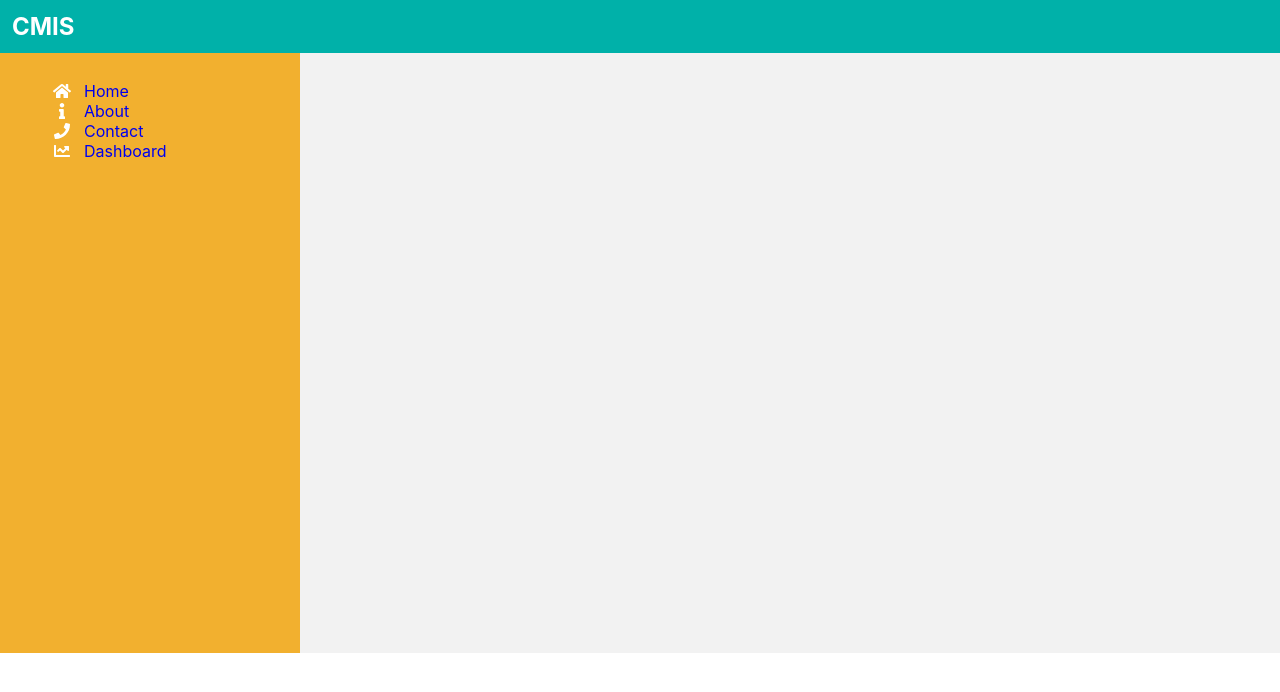
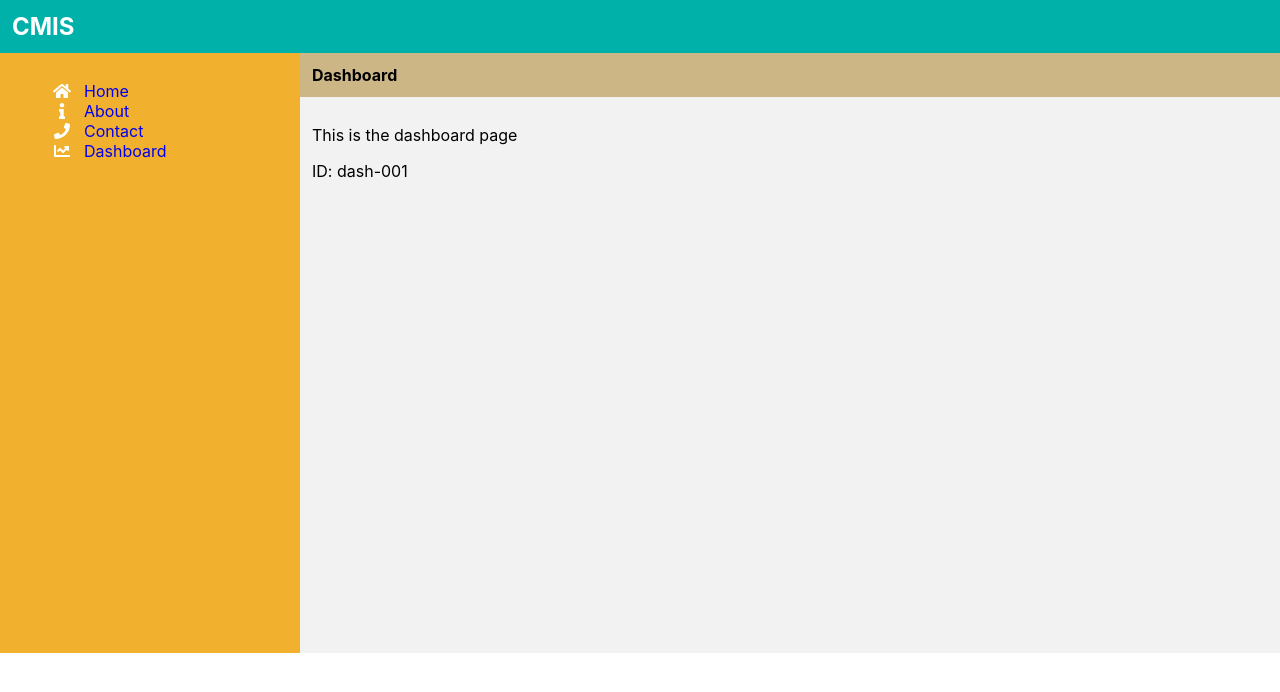
Before and after one commit to anaszakaria/react-app, a React (Create React App) app: page /dashboard/dash-001 in a window 1280 px wide. Shown: the top 692 px of the page. Built offline with nearby package versions, Linux system fonts and the light colour scheme.

Commit message:
Updated route params configuration

```diff
--- a/src/components/LeftPanel.js
+++ b/src/components/LeftPanel.js
@@ -12,7 +12,7 @@ export default class LeftPanel extends Component {
                 { id: 'list001', text: 'Home ', icon: 'home', url: '/'},
                 { id: 'list002', text: 'About ', icon: 'info', url: '/about'},
                 { id: 'list003', text: 'Contact ', icon: 'phone', url: '/contact'},
-                { id: 'list004', text: 'Dashboard ', icon: 'chart-line', url: '/dashboard'}
+                { id: 'list004', text: 'Dashboard ', icon: 'chart-line', url: '/dashboard/dash-001'}
             ]
         }
     }
--- a/src/router/index.js
+++ b/src/router/index.js
@@ -20,7 +20,7 @@ const routes = [
         component: Contact
     },
     {
-        path: "/dashboard",
+        path: "/dashboard/:id",
         exact: true,
         component: Dashboard
     }
--- a/src/views/Dashboard.js
+++ b/src/views/Dashboard.js
@@ -1,18 +1,33 @@
-import React from 'react'
+import React, { Component } from 'react'
 import PageTitle from '../components/PageTitle'
 
-function Dashboard() {
+export default class Dashboard extends Component {
+
+    constructor(props) {
+        super(props)
+        this.state = {
+            id: null
+        }
+    }
+
+    componentDidMount() {
+        const { match: { params } } = this.props
+        console.log(params)
+        this.setState({ id: params.id })
+    }
+
+    render() {
         return (
             <div>
                 <PageTitle title="Dashboard" />
                 <section style={styles.container}>
                     <p>This is the dashboard page</p>
+                    <p>ID: {this.state.id}</p>
                 </section>
             </div>
         )
     }
-
-export default Dashboard
+}
 
 const styles = {
     container: {
```
Lines whose indentation alone changed are shown as unchanged.
